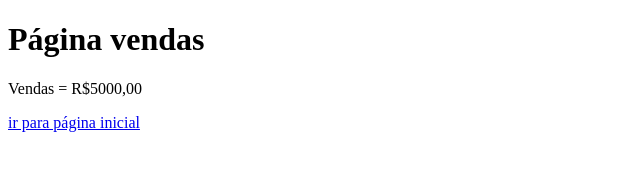
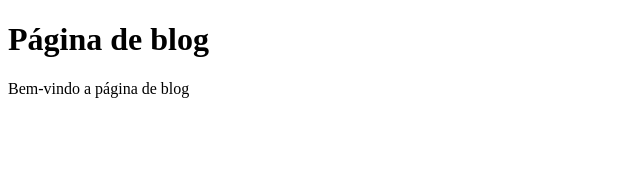
Before and after one commit to Educairo/aulagithub, a plain HTML site: page blog.html in a window 1280 px wide. Shown: the whole page, without its empty margins (0-640 px from the left). Drawn offline with Linux system fonts and the light colour scheme.

Commit message:
Atualizações no layout

```diff
--- a/blog.html
+++ b/blog.html
@@ -6,8 +6,8 @@
     <title>Document</title>
 </head>
 <body>
-    <h1>Página vendas</h1>
-    <p>Vendas = R$5000,00</p>
-    <a href="index.html">ir para página inicial</a>
+    <h1>Página de blog</h1>
+
+    <p>Bem-vindo a página de blog</p>
 </body>
 </html>
```
Also changed, not shown: index.html (+1 -1 lines).
